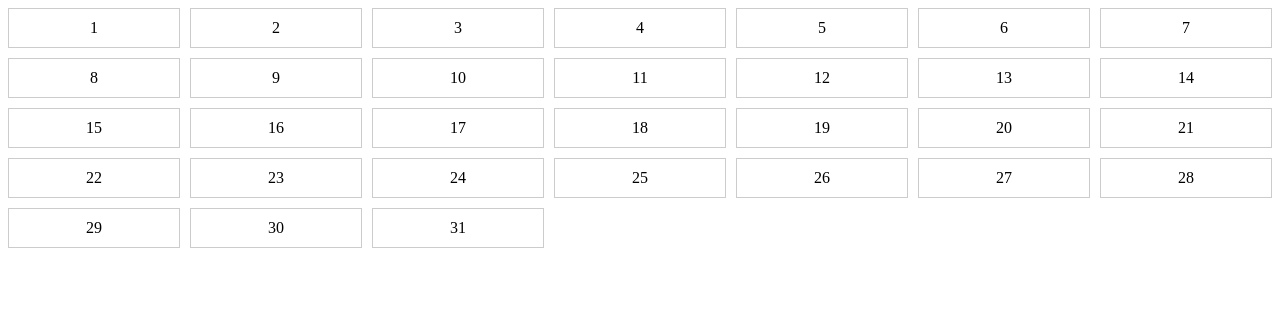
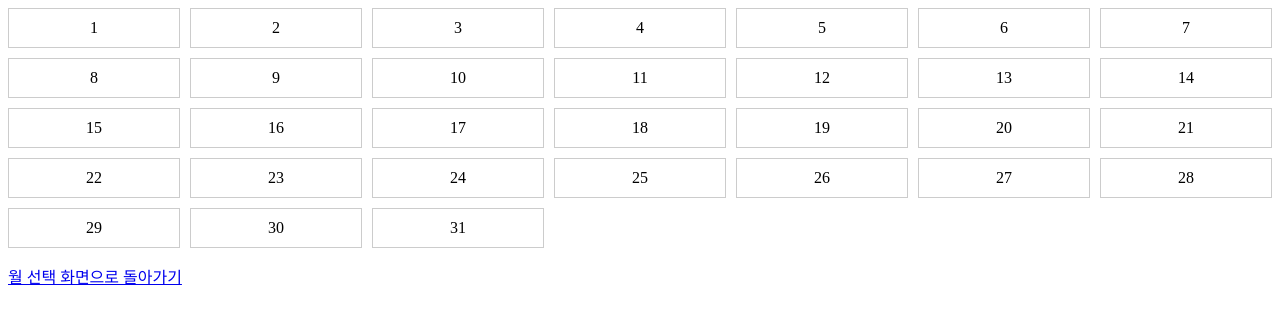
Before and after one commit to serivora/jhv, a plain HTML site: page 2024 01.html in a window 1280 px wide. Drawn offline with Linux system fonts and the light colour scheme.

Commit message:
Add files via upload

```diff
--- a/2024 01.html
+++ b/2024 01.html
@@ -55,5 +55,8 @@
             calendar.appendChild(day);
         }
     </script>
+    <p>
+        <a href="index.html">월 선택 화면으로 돌아가기</a>
+    </p>
 </body>
 </html>
```
